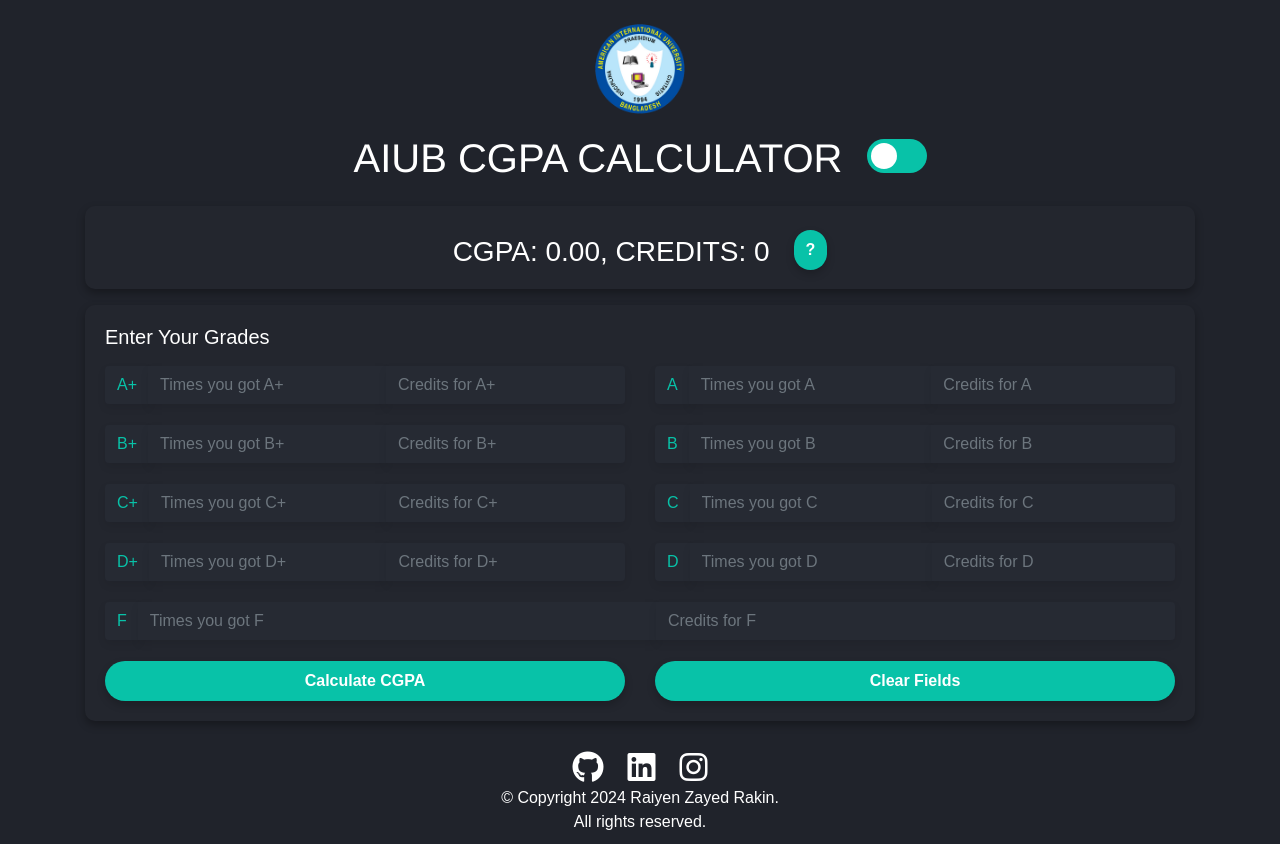
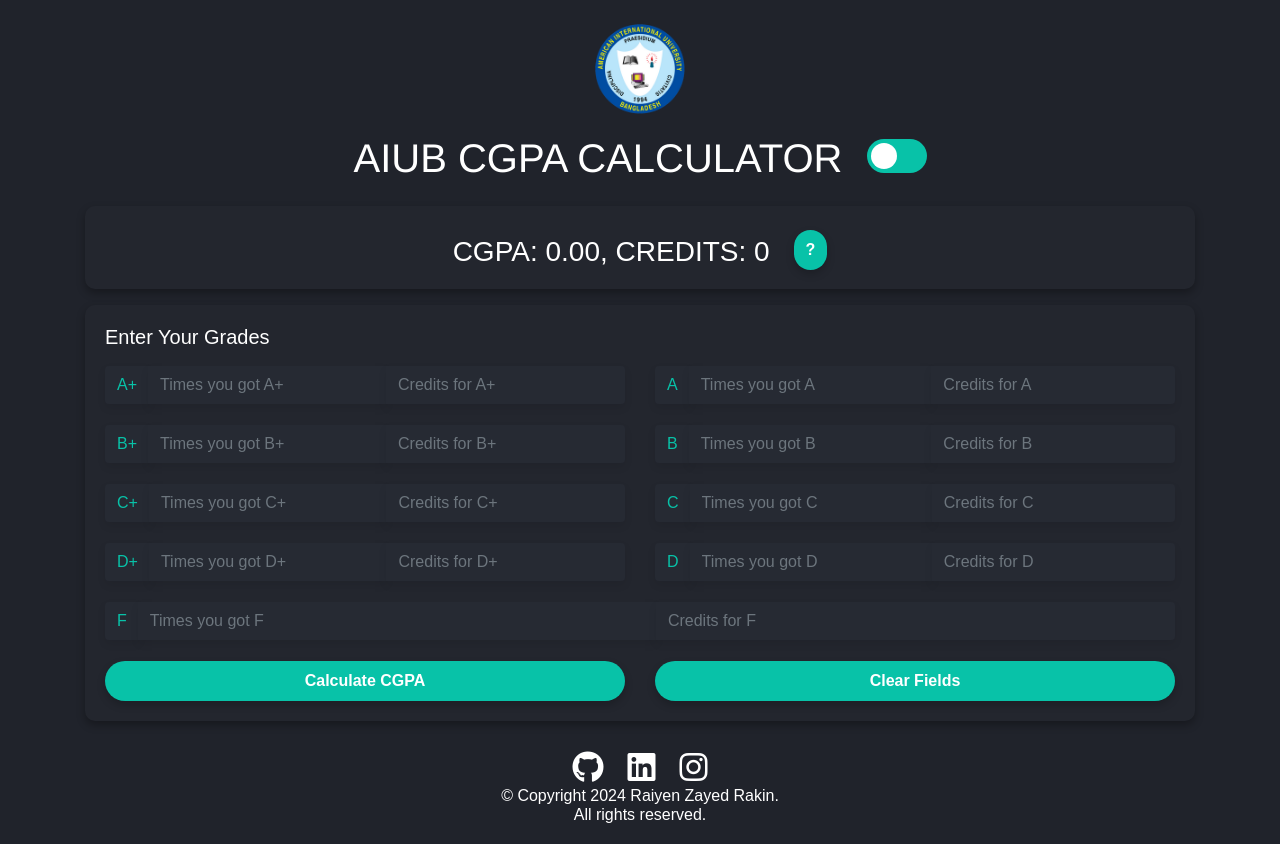
Before and after one commit to raiyen-zayed-rakin/AIUB-CGPA-Calculator, a website with bundled scripts: page index.html in a window 1280 px wide. Built offline with nearby package versions, Linux system fonts and the light colour scheme.

Commit message:
lets see

```diff
--- a/index.html
+++ b/index.html
@@ -184,7 +184,7 @@
             </a>
         </div>
         <div class ="heading-info">
-            <All>&copy; Copyright 2024 Raiyen Zayed Rakin.<br>All rights reserved.</h6>
+            <h6>&copy; Copyright 2024 Raiyen Zayed Rakin.<br>All rights reserved.</h6>
         </div>
 
     </footer>
--- a/script.js
+++ b/script.js
@@ -1,3 +1,5 @@
+import { inject } from '@vercel/analytics';
+
 // Function to toggle between light and dark theme by switching class on <body>
 function toggleTheme() {
     const bodyElement = document.body;
@@ -76,3 +78,4 @@
 // document.querySelectorAll('input').forEach(input => {
 //     input.addEventListener('input', calculateCGPA);
 // });
+inject();
```
